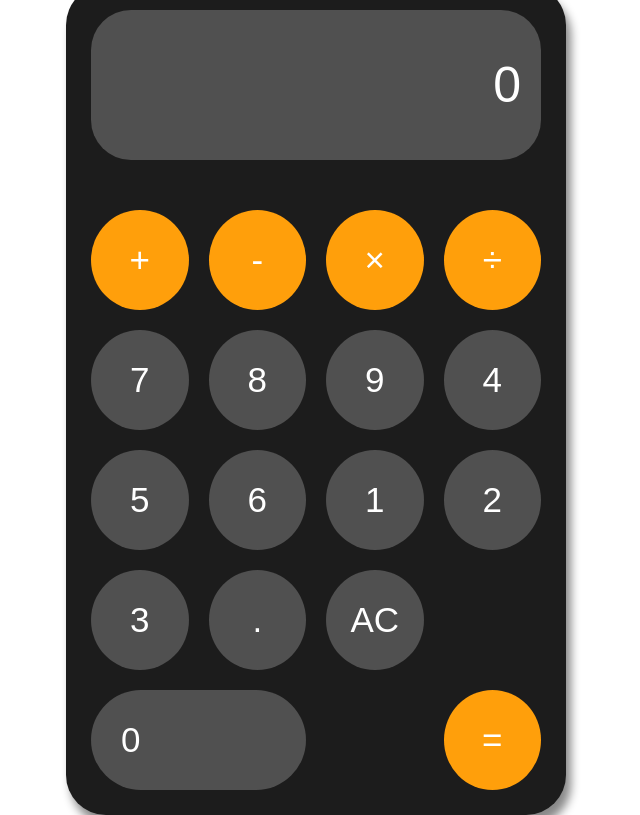
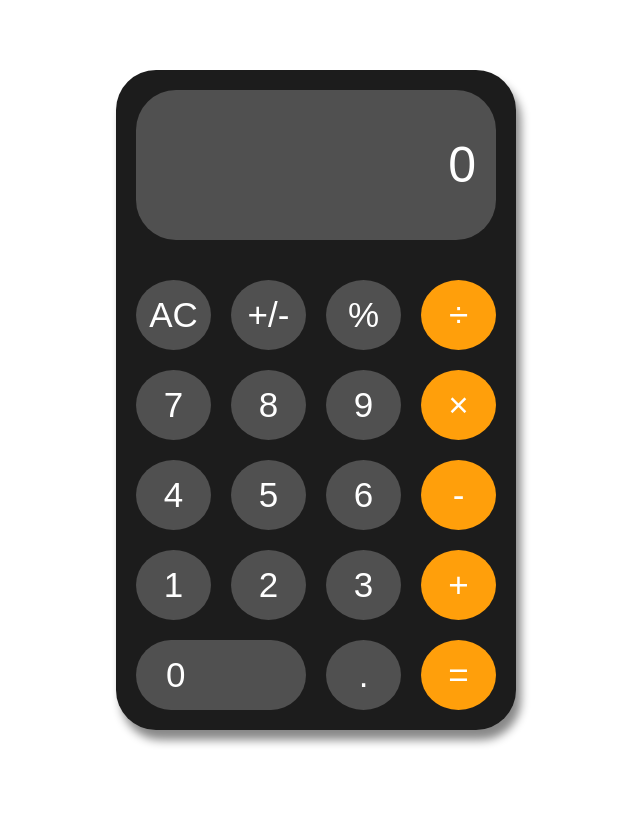
Before and after one commit to Curlos/Calculator, a plain HTML site: page index.html in a window 1280 px wide. Both pictures are taken after a click on the button "AC". Shown: the whole page, without its empty margins (324-964 px from the left). Drawn offline with Linux system fonts and the light colour scheme.

Commit message:
grid fixed and basic button functionality added

```diff
--- a/index.html
+++ b/index.html
@@ -15,10 +15,13 @@
         <input type="text" class="calculator-screen" value="0" disabled />
 
         <div class="calculator-keys">
-            <button type="button" class="operator" value="+">+</button>
-            <button type="button" class="operator" value="-">-</button>
-            <button type="button" class="operator" value="*">&times;</button>
-            <button type="button" class="operator" value="/">&divide;</button>
+            <button type="button" class="operator add" value="+">+</button>
+            <button type="button" class="operator subtract" value="-">-</button>
+            <button type="button" class="operator multiply" value="*">&times;</button>
+            <button type="button" class="operator divide" value="/">&divide;</button>
+
+            <button type="button" value="+/-">+/-</button>
+            <button type="button" value="%">%</button>
 
             <button type="button" value="7">7</button>
             <button type="button" value="8">8</button>
@@ -37,7 +40,7 @@
 
             <button type="button" class="zero-button" value="0">0</button>
             <button type="button" class="decimal" value=".">.</button>
-            <button type="button" class="all-clear" value="all-clear">AC</button>
+            <button type="button" class="clear" value="clear">AC</button>
 
             <button type="button" class="equal-sign" value="=">=</button>
         </div>
--- a/script.js
+++ b/script.js
@@ -1,3 +1,12 @@
+const addButton = document.querySelector('.add')
+const minusButton = document.querySelector('.subtract')
+const multiplyButton = document.querySelector('.multiply')
+const divideButton = document.querySelector('.divide')
+const buttons = document.getElementsByTagName('button')
+let resultElem = document.querySelector('.calculator-screen')
+let currentValue = Number(resultElem.value)
+let oldValue = null
+
 const add = (num1, num2) => {
     return num1 + num2
 }
@@ -14,15 +23,51 @@ const divide = (num1, num2) => {
     return num1 / num2
 }
 
+const clear = () => {
+    resultElem.value = '0'
+    oldValue = null
+}
+
+const plusMinus = (num) => {
+    currentValue = -1 * num
+    resultElem.value = String(currentValue)
+}
+
+const onePercentOfNum = (num) => {
+    currentValue = 0.01 * num
+    resultElem.value = String(currentValue)
+}
+
 const operators = {
     "add": add,
     "subtract": subtract,
     "multiply": multiply,
     "divide": divide,
+    "clear": clear,
+    "+/-": plusMinus,
+    "%": onePercentOfNum,
 }
 
 const operate = (operator, num1, num2) => {
     return operators[operator](num1, num2)
 }
 
+const handleButtonClick = (event) => {
+    const value = event.target.value
+    if (!isNaN(value)) {
+        currentValue = String(currentValue) + String(value)
+        resultElem.value = currentValue
+        currentValue = Number(currentValue)
+        console.log(currentValue)
+    } else if (value == "clear") {
+        operators["clear"]()
+    } else {
+        operators[value](currentValue)
+    }
+}
+
+for (let button of buttons) {
+    button.addEventListener('click', handleButtonClick)
+}
 console.log(operate("multiply", 50, 50))
+console.log(currentValue)
--- a/style.css
+++ b/style.css
@@ -16,7 +16,7 @@ html {
     top: 50%;
     left: 50%;
     transform: translate(-50%, -50%);
-    width: 500px;
+    width: 400px;
     box-shadow: 5px 10px  10px #888888;
 }
 
@@ -35,7 +35,7 @@ html {
 }
 
 button {
-    height: 100px;
+    height: 70px;
     border: none;
     background-color: #505050;
     border-radius: 50%;
@@ -45,6 +45,10 @@ button {
 
 button:hover {
     background-color: #757575;
+}
+
+button:active {
+    transform: translate(0px, 5px);
 }
 
 .operator, .equal-sign {
@@ -77,3 +81,28 @@ button:hover {
     grid-row-start: 5;
     grid-column: span 2;
 }
+
+.add {
+    grid-column-start: 4;
+    grid-row-start: 4;
+}
+
+.subtract {
+    grid-column-start: 4;
+    grid-row-start: 3;
+}
+
+.multiply {
+    grid-column-start: 4;
+    grid-row-start: 2;
+}
+
+.divide {
+    grid-column-start: 4;
+    grid-row-start: 1;
+}
+
+.clear {
+    grid-column-start: 1;
+    grid-row-start: 1;
+}
```
